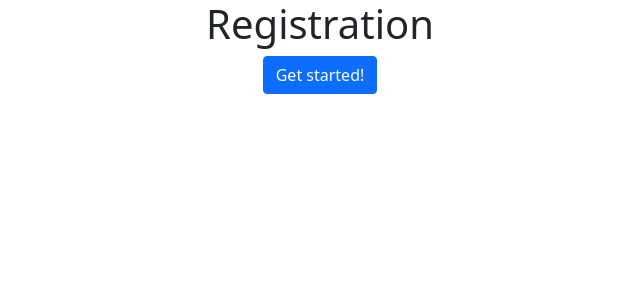
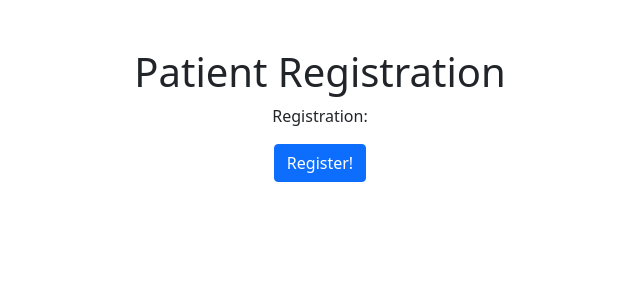
Before and after one commit to nvande/Patient-Registration, a React (Create React App) app: page /register in a window 1280 px wide. Shown: the top 300 px of the page, without its empty margins (320-960 px from the left). Built offline with nearby package versions, Linux system fonts and the light colour scheme.

Commit message:
feat: routes

```diff
--- a/package.json
+++ b/package.json
@@ -10,6 +10,7 @@
     "react": "^17.0.2",
     "react-bootstrap": "^2.2.2",
     "react-dom": "^17.0.2",
+    "react-router-dom": "^6.2.2",
     "react-scripts": "5.0.0",
     "web-vitals": "^2.1.4"
   },
--- a/src/App.js
+++ b/src/App.js
@@ -1,11 +1,24 @@
 import logo from './logo.svg';
-import RegistrationPage from './pages/RegistrationPage.js'
+import HomePage from './pages/HomePage.js';
+import RegistrationPage from './pages/RegistrationPage';
 import './App.css';
+
+import {
+  BrowserRouter as Router,
+  Routes,
+  Route,
+  Link
+} from "react-router-dom";
 
 function App() {
   return (
     <div className="App">
-      <RegistrationPage/>
+      <Router>
+        <Routes>
+          <Route exact path="/" element={<HomePage/>}/>
+          <Route path="/register" element={<RegistrationPage/>}/>
+        </Routes>
+      </Router>
     </div>
   );
 }
--- a/src/components/RegistrationComponent.js
+++ b/src/components/RegistrationComponent.js
@@ -2,9 +2,12 @@ import Button from 'react-bootstrap/Button';
 
 function RegistrationComponent() {
 	return (
-		<p>
-			<Button>Get started!</Button>
-		</p>
+		<div>
+			<p>
+				Registration:
+			</p>
+			<Button>Register!</Button>
+		</div>
 	);
 }
 
--- a/src/pages/RegistrationPage.js
+++ b/src/pages/RegistrationPage.js
@@ -2,9 +2,9 @@ import RegistrationComponent from '../components/RegistrationComponent.js'
 
 function RegistrationPage() {
 	return (
-		<div>
+		<div className="mt-5">
 			<h1>
-				Registration
+				Patient Registration
 			</h1>
 			<RegistrationComponent/>
 		</div>
```
Also changed, not shown: 1 other file (tests, documents, lock files or other folders).
